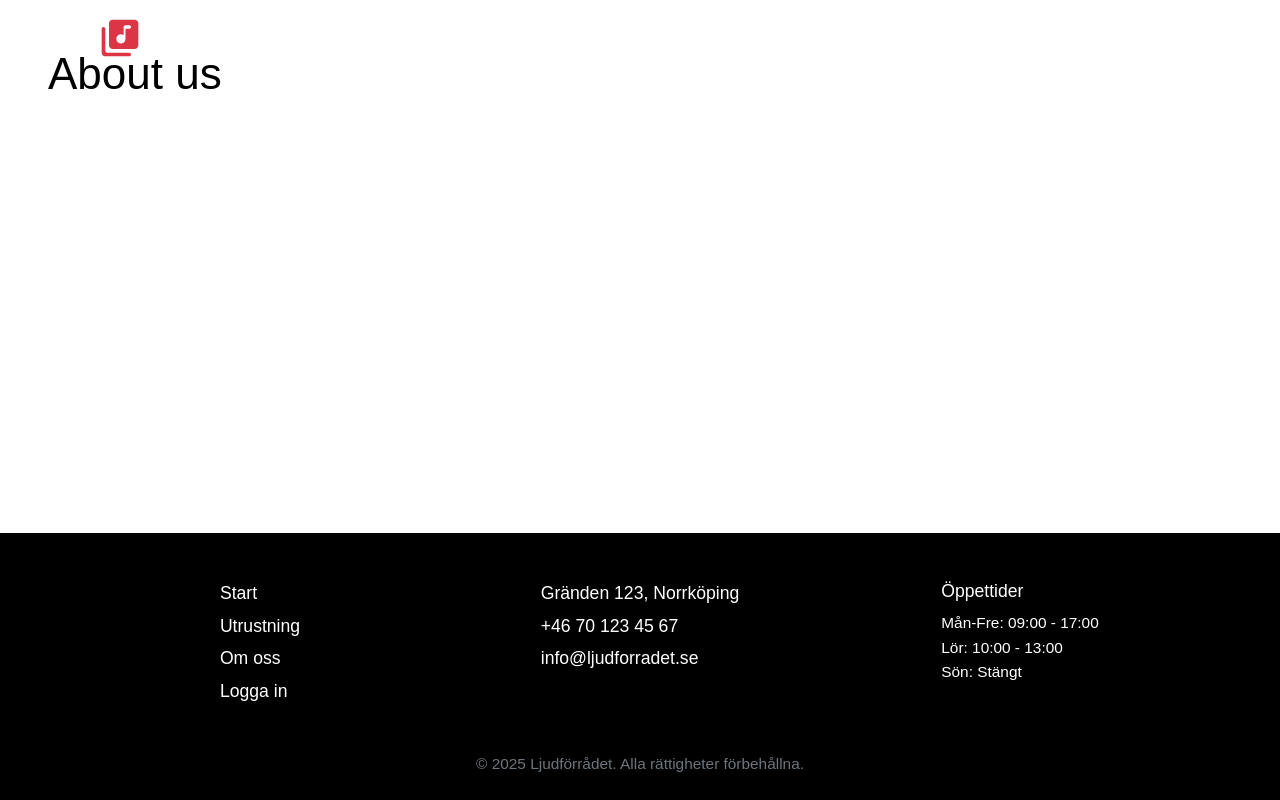
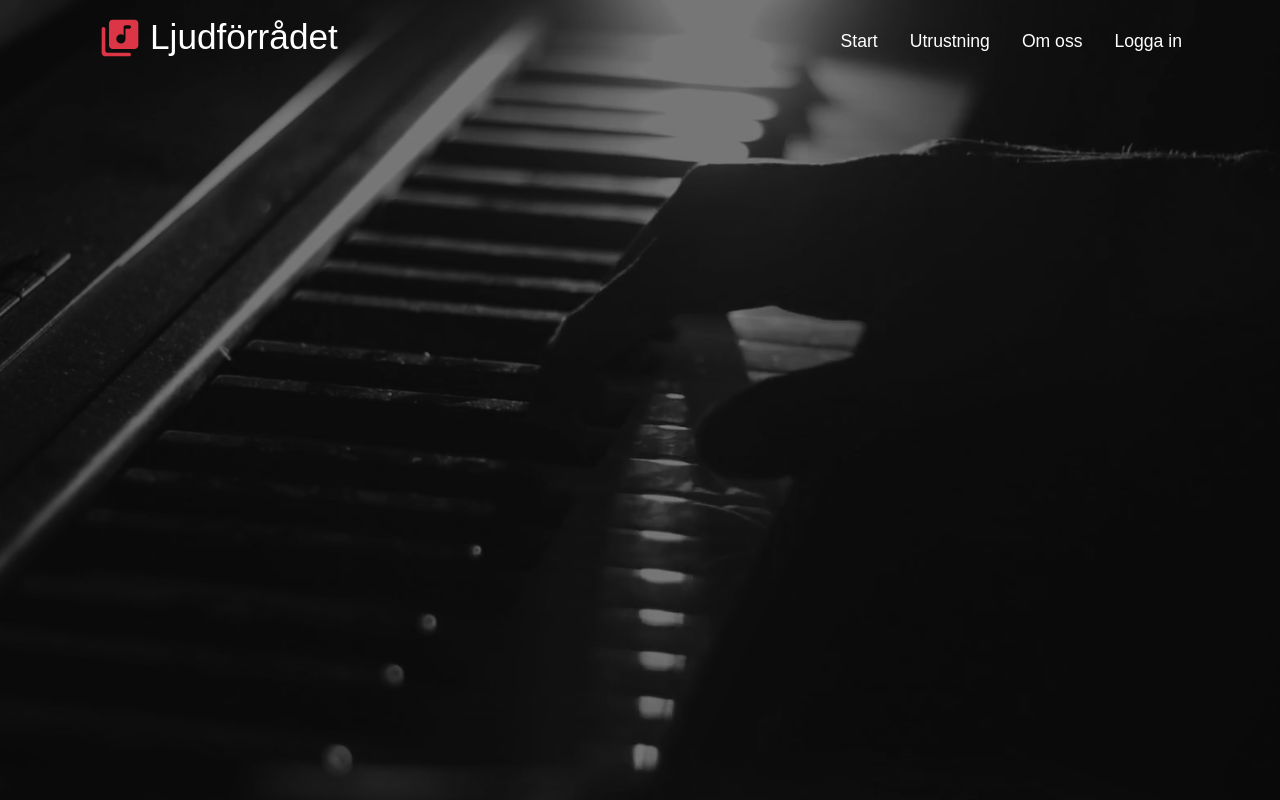
Before and after one commit to Peppson/Ljudforradet, a React (Vite) app: page /about-us in a window 1280 px wide. Built offline with nearby package versions, Linux system fonts and the light colour scheme.

Commit message:
Add background video and images to StartPage and AboutPage

```diff
--- a/sass/_bootstrap.scss
+++ b/sass/_bootstrap.scss
@@ -14,6 +14,7 @@ $light: #9797A2; // #9797A2;
 @import '../node_modules/bootstrap/scss/bootstrap.scss';
 
 
+// Global css override
 * {
   box-sizing: border-box;
   margin: 0;
@@ -30,6 +31,29 @@ $light: #9797A2; // #9797A2;
   transform: scale(1.05);
 }
 
+.background-container {
+  position: absolute;
+  top: 0;
+  left: 0;
+  width: 100%;
+  height: 100vh;
+  z-index: 1;
+}
+
+.background-video {
+  width: 100%;
+  height: 100%;
+  object-fit: cover;
+  filter: grayscale(50%) brightness(50%);
+}
+
+.background-img {
+  width: 100%;
+  height: 100%;
+  object-fit: cover;
+  filter: grayscale(100%) brightness(50%);
+}
+
 .page-section {
   position: relative;
   z-index: 2;
--- a/sass/_startpage.scss
+++ /dev/null
@@ -1,15 +0,0 @@
-.start-page-video {
-    position: absolute;
-    top: 0;
-    left: 0;
-    width: 100%;
-    height: 100vh;
-    z-index: 1;
-}
-
-.background-video {
-    width: 100%;
-    height: 100%;
-    object-fit: cover;
-    filter: grayscale(50%) brightness(50%);
-}
--- a/sass/index.scss
+++ b/sass/index.scss
@@ -1,6 +1,5 @@
 @use 'bootstrap';
 @use "header";
-@use "startpage";
 @use 'sticky-footer';
 
 // Import fonts from Google Fonts
--- a/src/pages/AboutPage.tsx
+++ b/src/pages/AboutPage.tsx
@@ -1,15 +1,9 @@
-import { Row, Col } from 'react-bootstrap';
-
 
 export default function AboutPage() {
   return <>
-    <Row>
-      <Col>
-
-        <h1 className="align-items-center text-black p-5">About us</h1>
-
-      </Col>
-    </Row>
+    <section className="background-container">
+      <img src="images/video-still-2.png" className="background-img" />
+    </section>
 
   </>;
 }
--- a/src/pages/StartPage.tsx
+++ b/src/pages/StartPage.tsx
@@ -6,16 +6,11 @@ import Divider from "../components/divider";
 export default function StartPage() {
   const navigate = useNavigate();
   return <>
-    <section className="start-page-video">
-
+    <section className="background-container">
       <video autoPlay muted loop playsInline className="background-video">
         <source src="video/video.mp4" type="video/mp4" />
       </video>
-
-      {/* <img src="images/video-still.png" alt="TODO" className="background-video" /> */}
-
     </section>
-
 
     <section className="page-section">
       <div className="container">
@@ -32,6 +27,8 @@ export default function StartPage() {
       </div>
     </section>
 
+    <Divider />
+
     <section className="bg-black w-100">
       <div className="container py-3">
         <div className="text-center py-5">
@@ -39,6 +36,7 @@ export default function StartPage() {
           <p className="lead text-light">Utforska vårt breda sortiment av instrument och utrustning för alla dina ljudbehov.</p>
         </div>
 
+        {/* Static content on /home incase of backend failure */}
         <div className="row g-4 pb-5">
           <InstrumentCard
             imgSrc="/images/guitar.png"
@@ -56,10 +54,10 @@ export default function StartPage() {
             description="Perfekt för övning, livespelningar eller studio."
           />
         </div>
+      </div>
 
+      <Divider />
 
-      </div>
-      <Divider />
     </section>
   </>;
 }
```
Also changed, not shown: public/images/video-still-1.png (renamed from public/images/video-still.png), public/images/video-still-2.png (added).
